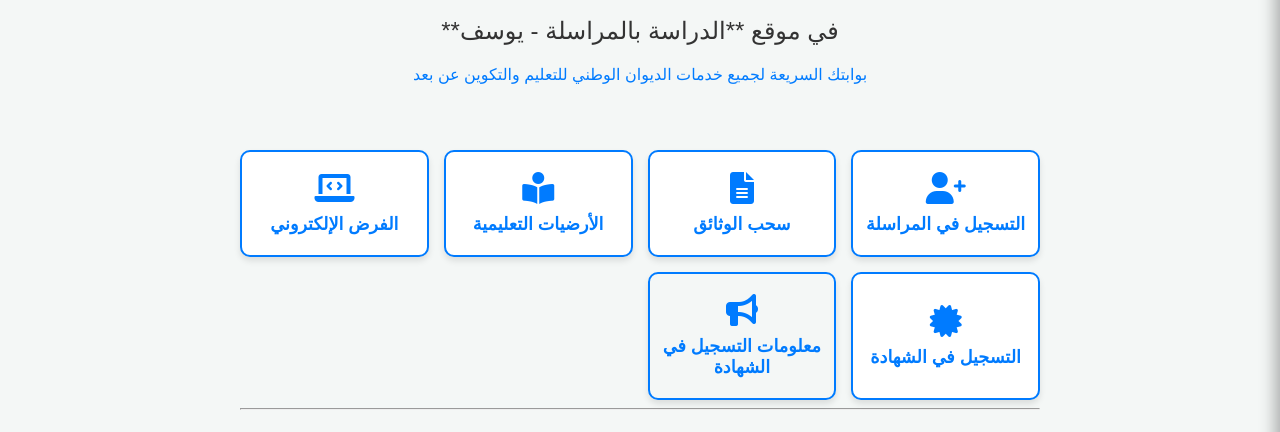
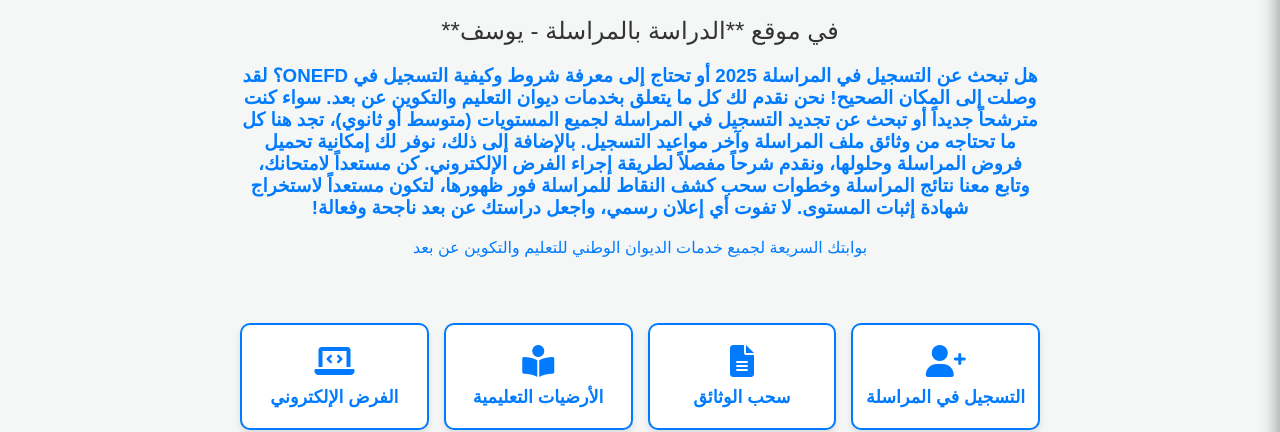
Before and after one commit to payserayoucef-ux/onefd.edu-app, a plain HTML site: page index.html in a window 1280 px wide. Shown: the part 188-620 px from the top of the page. Drawn offline with Linux system fonts and the light colour scheme.

Commit message:
Update index.html
Signed-off-by: payserayoucef-ux <payserayoucef@gmail.com>

```diff
--- a/index.html
+++ b/index.html
@@ -450,6 +450,7 @@
         <div class="welcome-section">
             <h1>أهلاً بك أيها المتعلم 🌻</h1>
             <h2>في موقع **الدراسة بالمراسلة - يوسف**</h2>
+             <h3>هل تبحث عن التسجيل في المراسلة 2025 أو تحتاج إلى معرفة شروط وكيفية التسجيل في ONEFD؟ لقد وصلت إلى المكان الصحيح! نحن نقدم لك كل ما يتعلق بخدمات ديوان التعليم والتكوين عن بعد. سواء كنت مترشحاً جديداً أو تبحث عن تجديد التسجيل في المراسلة لجميع المستويات (متوسط أو ثانوي)، تجد هنا كل ما تحتاجه من وثائق ملف المراسلة وآخر مواعيد التسجيل. بالإضافة إلى ذلك، نوفر لك إمكانية تحميل فروض المراسلة وحلولها، ونقدم شرحاً مفصلاً لطريقة إجراء الفرض الإلكتروني. كن مستعداً لامتحانك، وتابع معنا نتائج المراسلة وخطوات سحب كشف النقاط للمراسلة فور ظهورها، لتكون مستعداً لاستخراج شهادة إثبات المستوى. لا تفوت أي إعلان رسمي، واجعل دراستك عن بعد ناجحة وفعالة!</h3>
             <p>بوابتك السريعة لجميع خدمات الديوان الوطني للتعليم والتكوين عن بعد</p>
         </div>
 
```
